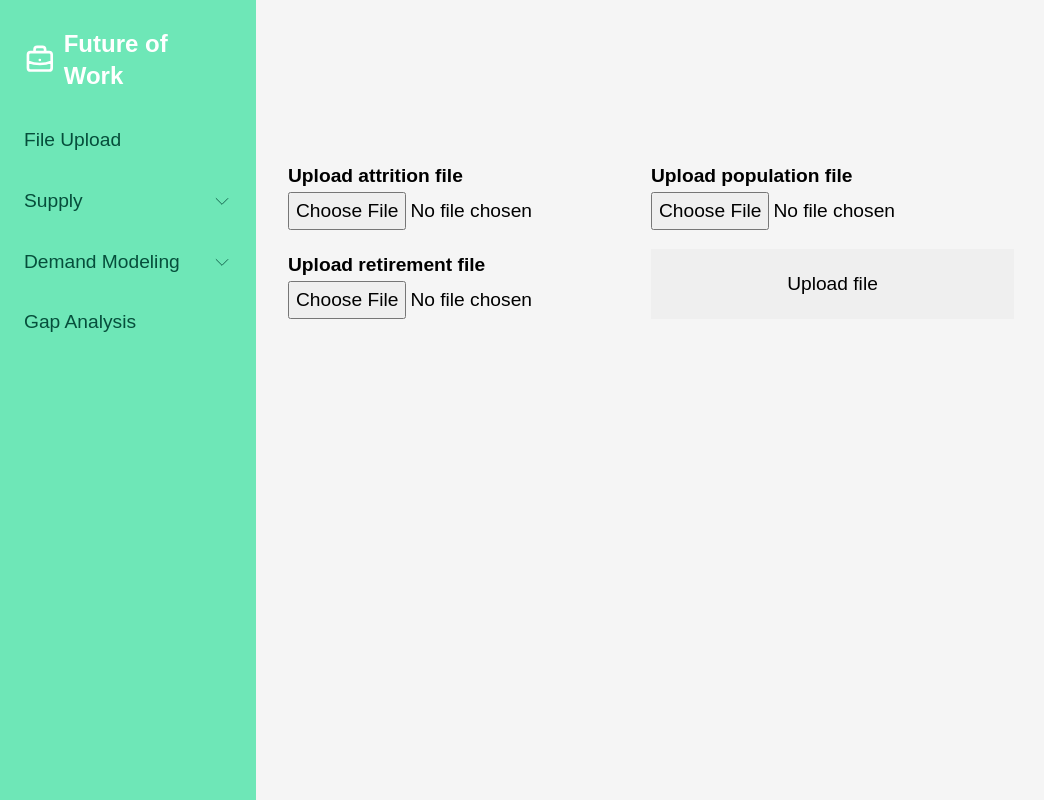
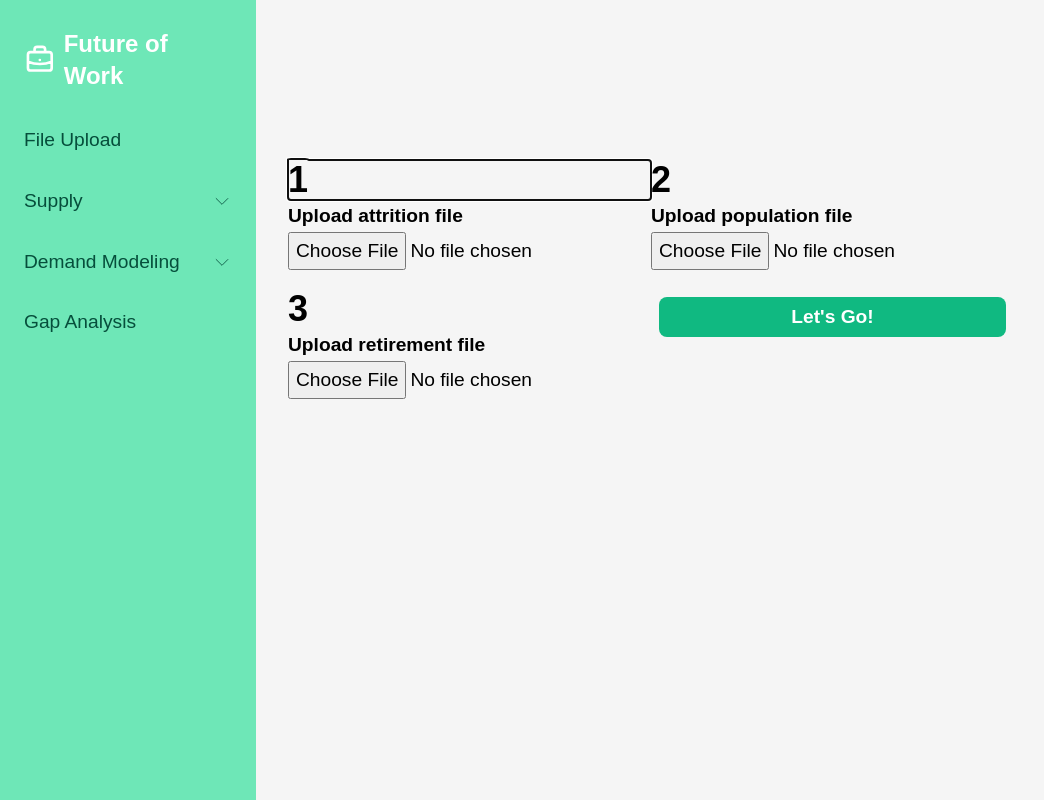
Before and after one commit to osoc21/Future-of-Work, a Svelte app in the folder frontend/: page /fileupload in a window 1280 px wide. Shown: the whole page, without its empty margins (0-1044 px from the left). Built offline with nearby package versions, Linux system fonts and the light colour scheme.

Commit message:
styling upload page

```diff
--- /dev/null
+++ b/frontend/src/components/DefaultButton.svelte
@@ -0,0 +1,2 @@
+
+<button class="bg-green-500 hover:bg-green-700 text-white font-bold h-10 w-15 px-5 m-2 transition-colors duration-150 rounded-lg"> Let's Go! </button>
--- a/frontend/src/pages/FileUpload.svelte
+++ b/frontend/src/pages/FileUpload.svelte
@@ -1,6 +1,7 @@
 <script>
   import { uploadWorkforceData } from '../api/upload';
   import AppLayout from '../components/AppLayout.svelte';
+  import DefaultButton from '../components/DefaultButton.svelte';
 
   const fileTypes = [{ name: 'attrition' }, { name: 'population' }, { name: 'retirement' }];
 
@@ -53,13 +54,16 @@
           <div class="form-container  ">
 
             {#each fileTypes as fileType, i}
-            <p>
+            <div>
+              <h2 class="text-4xl">{i+1}</h2>
               <label for={fileType.name}>Upload {fileType.name} file</label>
-              <input type="file" name={fileType.name} bind:files={fileType.file}  id={fileType.name}/>
-            </p>
+              <input type="file" name={fileType.name} bind:files={fileType.file}  id={fileType.name} />
+            </div>
 
             {/each}
-            <input type="submit" value="Upload file" />
+            <DefaultButton type="submit"></DefaultButton>
+            <!-- <input type="submit" value="Upload file" /> -->
+
           </div>
         </form>
 
```
